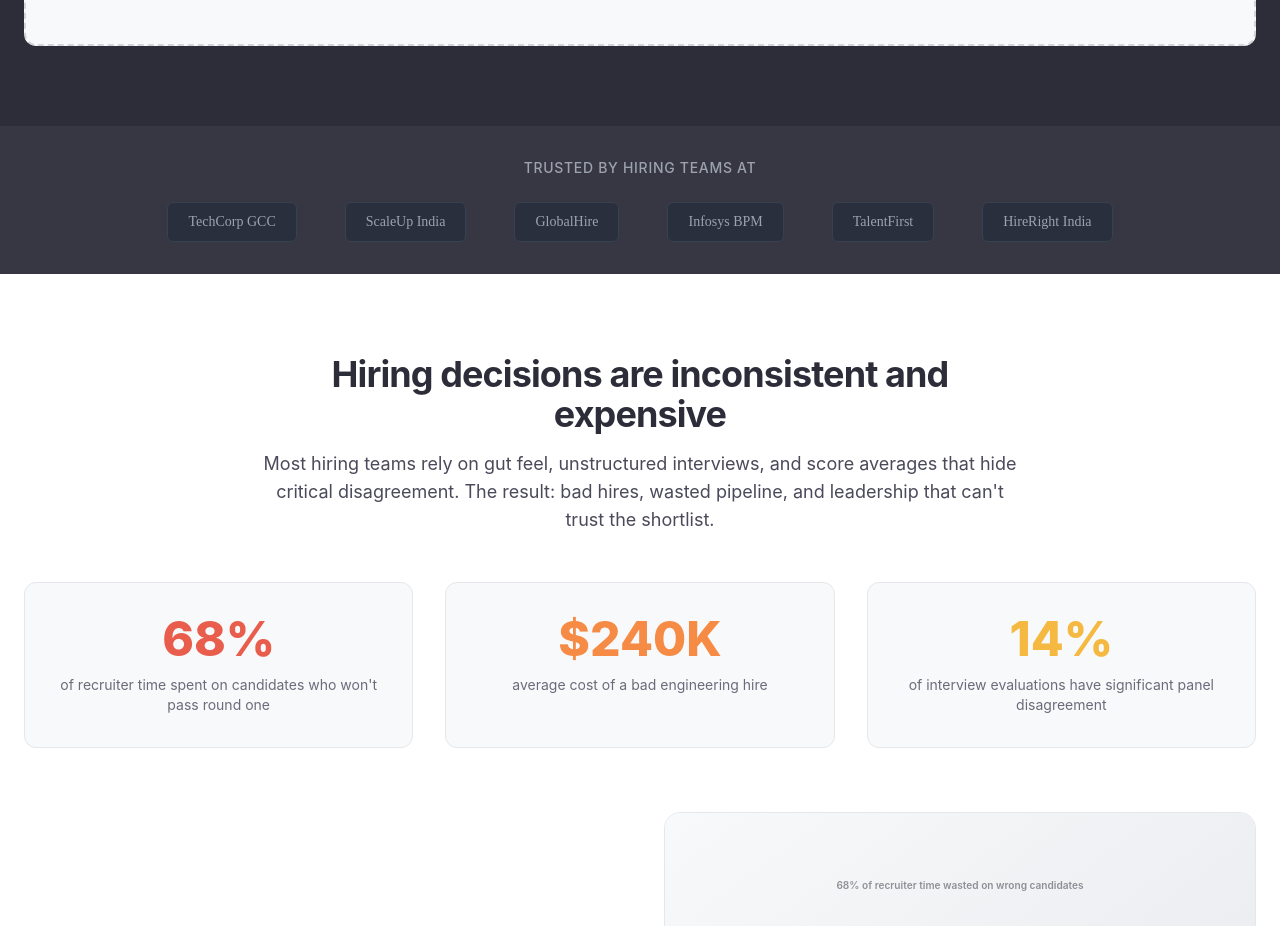
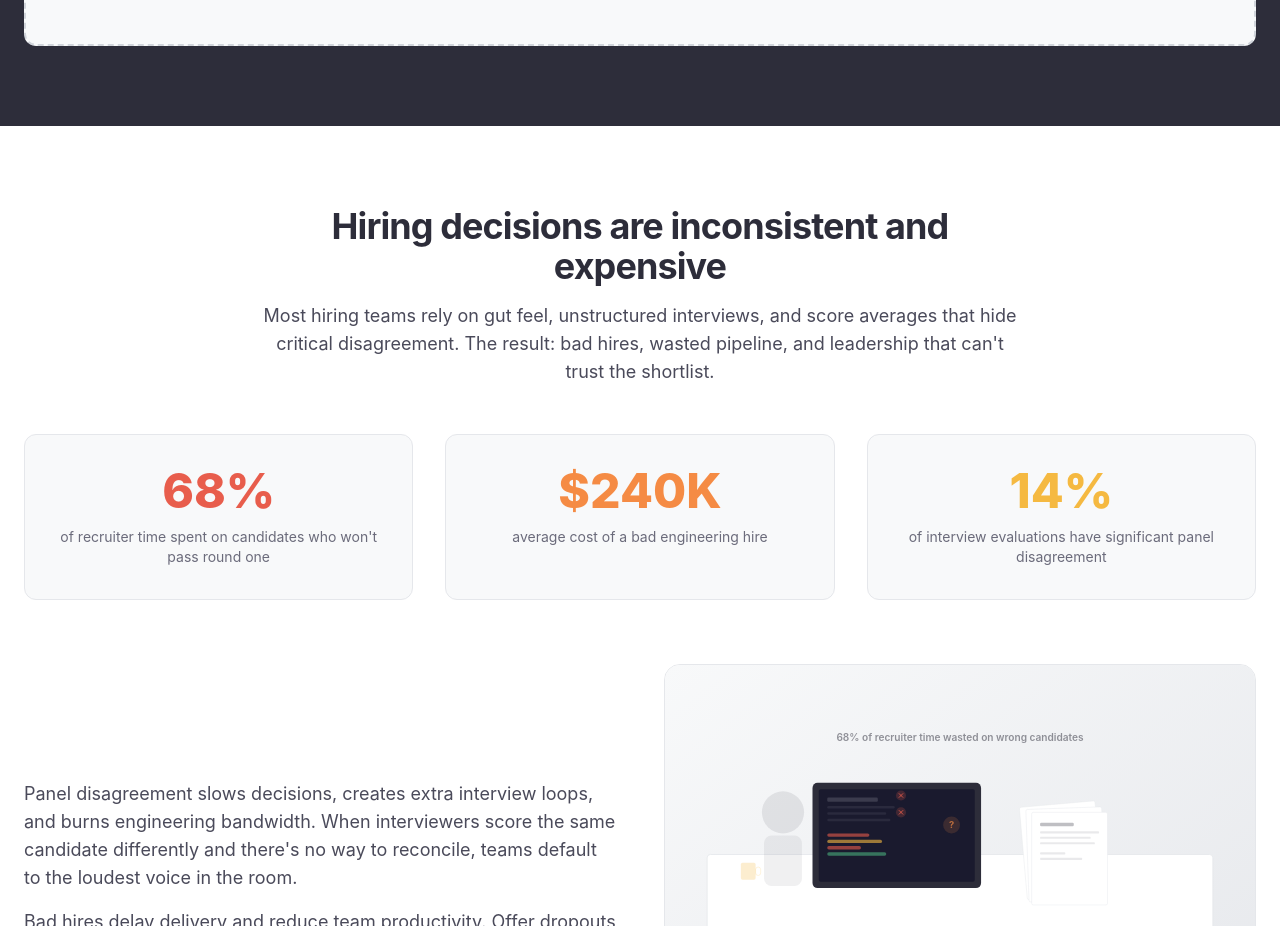
Before and after one commit to piyooshrai/LayersRankWeb, a Next.js app: page / in a window 1280 px wide. Shown: the part 1480-2406 px from the top of the page. Built offline with nearby package versions, Linux system fonts and the light colour scheme; no server answers.

Commit message:
Remove TrustBar with placeholder company names from home page
https://claude.ai/code/session_01K3KDskauJ3ZTTAY1VLSZP4

```diff
--- a/app/page.tsx
+++ b/app/page.tsx
@@ -1,6 +1,5 @@
 import { Hero } from '@/components/Hero';
 import { ImagePlaceholder } from '@/components/image-placeholder';
-import { TrustBar } from '@/components/TrustBar';
 import { ProblemSection } from '@/components/ProblemSection';
 import { HowItWorks } from '@/components/HowItWorks';
 import { Differentiator } from '@/components/Differentiator';
@@ -26,7 +25,6 @@ export default function HomePage() {
           <ImagePlaceholder label="Indian hiring team reviewing structured interview results" search="indian professional interview office" />
         </div>
       </section>
-      <TrustBar />
       <ProblemSection />
       <HowItWorks />
       <Differentiator />
```
